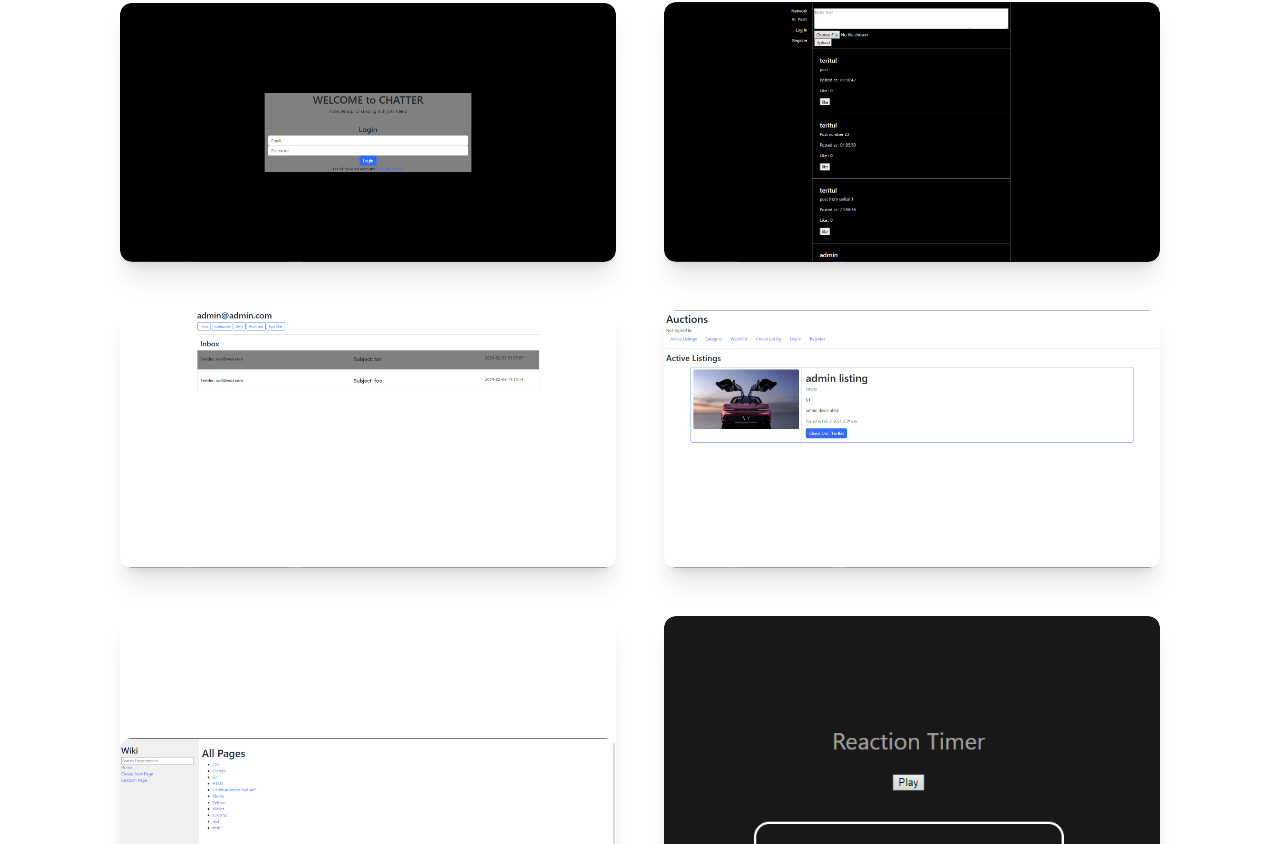
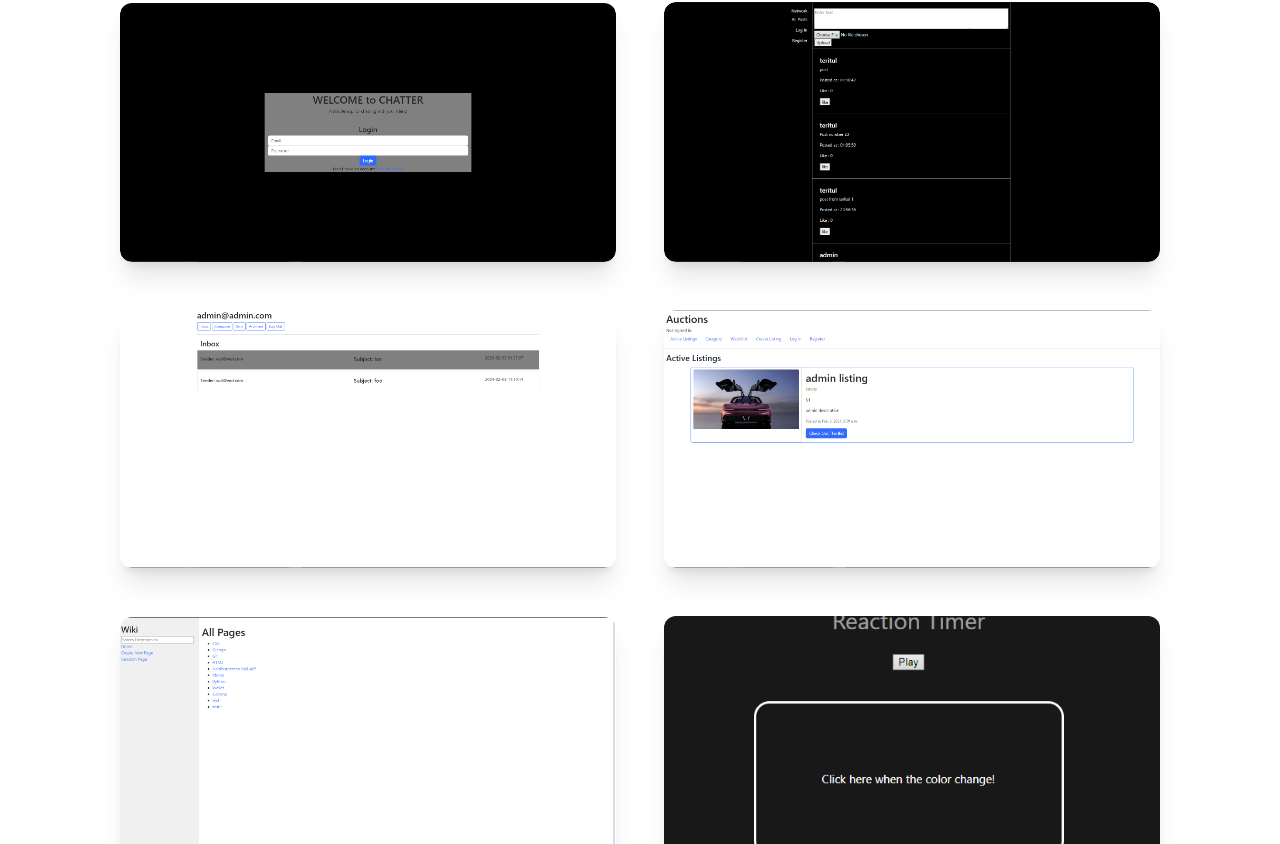
Before and after one commit to habiburahmanrulialif/web-portofolio, a React (Vite) app in the folder frontend/: page / in a window 1280 px wide. Shown: the part 1956-2800 px from the top of the page. Built offline with nearby package versions, Linux system fonts and the light colour scheme.

Commit message:
fixing sizing problem on projectitem

```diff
--- a/frontend/src/components/portofolio/projectItem.css
+++ b/frontend/src/components/portofolio/projectItem.css
@@ -4,6 +4,7 @@
     align-items: center;
     justify-content: center;
     height: auto;
+    max-height: 260px;
     width: 100%;
     box-shadow: 0 20px 25px -5px rgb(0 0 0 / 0.1),
         0 8px 10px -6px rgb(0 0 0 / 0.1);
@@ -66,7 +67,7 @@
     transition: 100ms;
 }
 
-.projectLink:hover  {
+.projectLink:hover {
     background-color: rgb(231, 230, 230);
 }
 
@@ -74,6 +75,12 @@
     top: 0;
 }
 
-.projectItem-Item:active .projectDetailContainer{
+.projectItem-Item:active .projectDetailContainer {
     top: 0;
 }
+
+@media screen and (max-width: 768px) {
+    .projectItem-Item {
+        max-height: 385px;
+    }
+}
```
